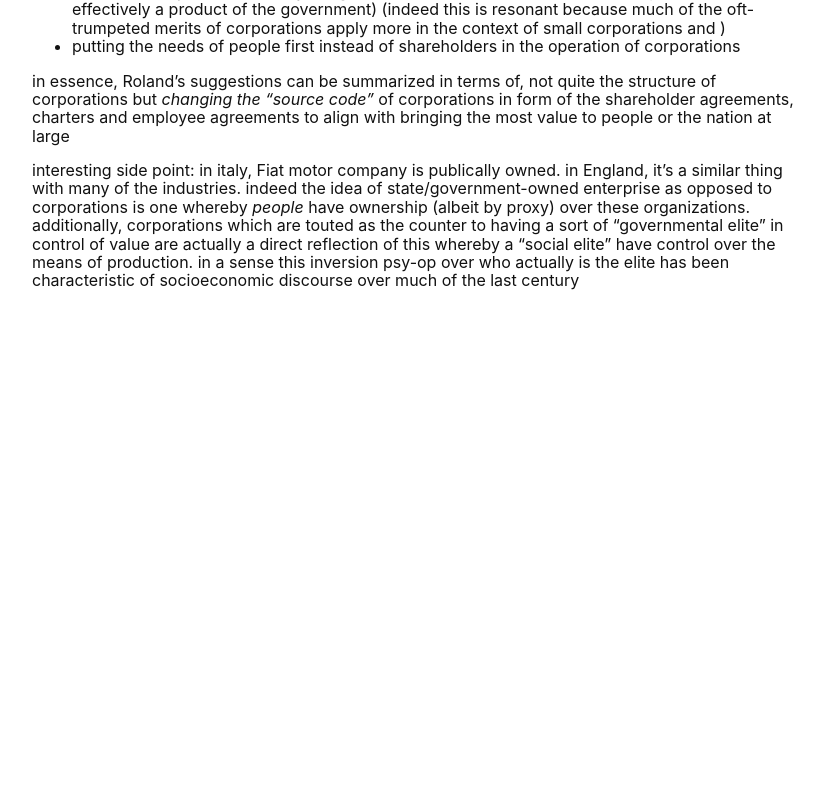
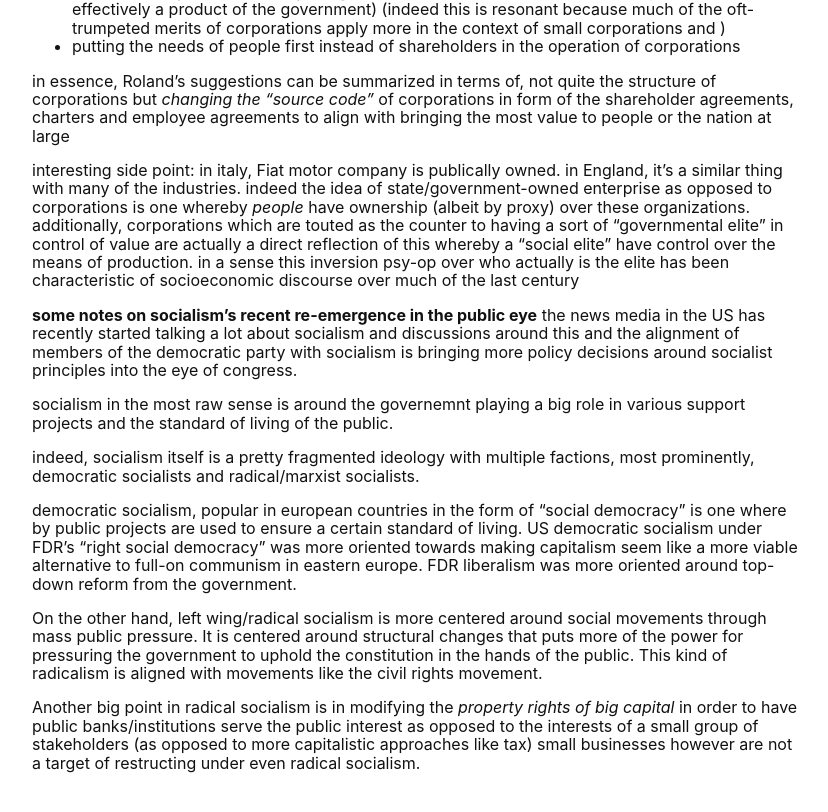
Before and after one commit to Korede-TA/korede-ta.github.io, a Jekyll site: the page built from wiki/course-notes/SOC-220-wealth-and-power.md, in a window 1280 px wide and 900 px high, scrolled down 12907 px. Shown: the top 812 px of the window, without its empty margins (96-924 px from the left). Built offline with Jekyll 4.4.1, drawn with Linux system fonts in a browser that asks for light colours; our own code applies the rules of GitHub Pages for plain Markdown files; before the commit the page ends 13325 px from its top, so only the background shows below that; some of the changed text lies outside the part shown.

Commit message:
update soc 220 notes

```diff
--- a/wiki/course-notes/SOC-220-wealth-and-power.md
+++ b/wiki/course-notes/SOC-220-wealth-and-power.md
@@ -298,7 +298,7 @@ properties include:
 
 	**rentism** reflects the common profit paradigm of charging minimally over long periods of time for perpetual profit, "passive income"
 
-"fork in the road" circa 1978 → 2 kinds of economies, the kind we're used to and Brazil which was a very unequal society with tiny
+"fork in the road" circa 1978 → 2 kinds of economies, the kind we're used to and Brazil which was a very unequal society with tiny upper and middle class
 
 "death to keynsianism", "death to liberal 'socialism'", with **keynesianism** referring to "your grandfather's capitalism" around industrialism and growing middle class, new deal e.t.c.
 
@@ -517,3 +517,18 @@ reforms include (these mostly apply to *large* corporations):
 in essence, Roland's suggestions can be summarized in terms of, not quite the structure of corporations but *changing the "source code"* of corporations in form of the shareholder agreements, charters and employee agreements to align with bringing the most value to people or the nation at large
 
 interesting side point: in italy, Fiat motor company is publically owned. in England, it's a similar thing with many of the industries. indeed the idea of state/government-owned enterprise as opposed to corporations is one whereby _people_ have ownership (albeit by proxy) over these organizations. additionally, corporations which are touted as the counter to having a sort of "governmental elite" in control of value are actually a direct reflection of this whereby a "social elite" have control over the means of production. in a sense this inversion psy-op over who actually is the elite has been characteristic of socioeconomic discourse over much of the last century
+
+**some notes on socialism's recent re-emergence in the public eye**
+the news media in the US has recently started talking a lot about socialism and discussions around this and the alignment of members of the democratic party with socialism is bringing more policy decisions around socialist principles into the eye of congress.
+
+socialism in the most raw sense is around the governemnt  playing a big role in various support projects and the standard of living of the public.
+
+indeed, socialism itself is a pretty fragmented ideology with multiple factions, most prominently, democratic socialists and radical/marxist socialists.
+
+democratic socialism, popular in european countries in the form of "social democracy" is one where by public projects are used to ensure a certain standard of living.
+US democratic socialism under FDR's "right social democracy" was more oriented towards making capitalism seem like a more viable alternative to full-on communism in eastern europe. FDR liberalism was more oriented around top-down reform from the government.
+
+On the other hand, left wing/radical socialism is more centered around social movements through mass public pressure. It is centered around structural changes that puts more of the power for pressuring the government to uphold the constitution in the hands of the public. This kind of radicalism is aligned with movements like the civil rights movement.
+
+Another big point in radical socialism is in modifying the _property rights of big capital_ in order to have public banks/institutions serve the public interest as opposed to the interests of a small group of stakeholders (as opposed to more capitalistic approaches like tax)
+small businesses however are not a target of restructing under even radical socialism.
```
